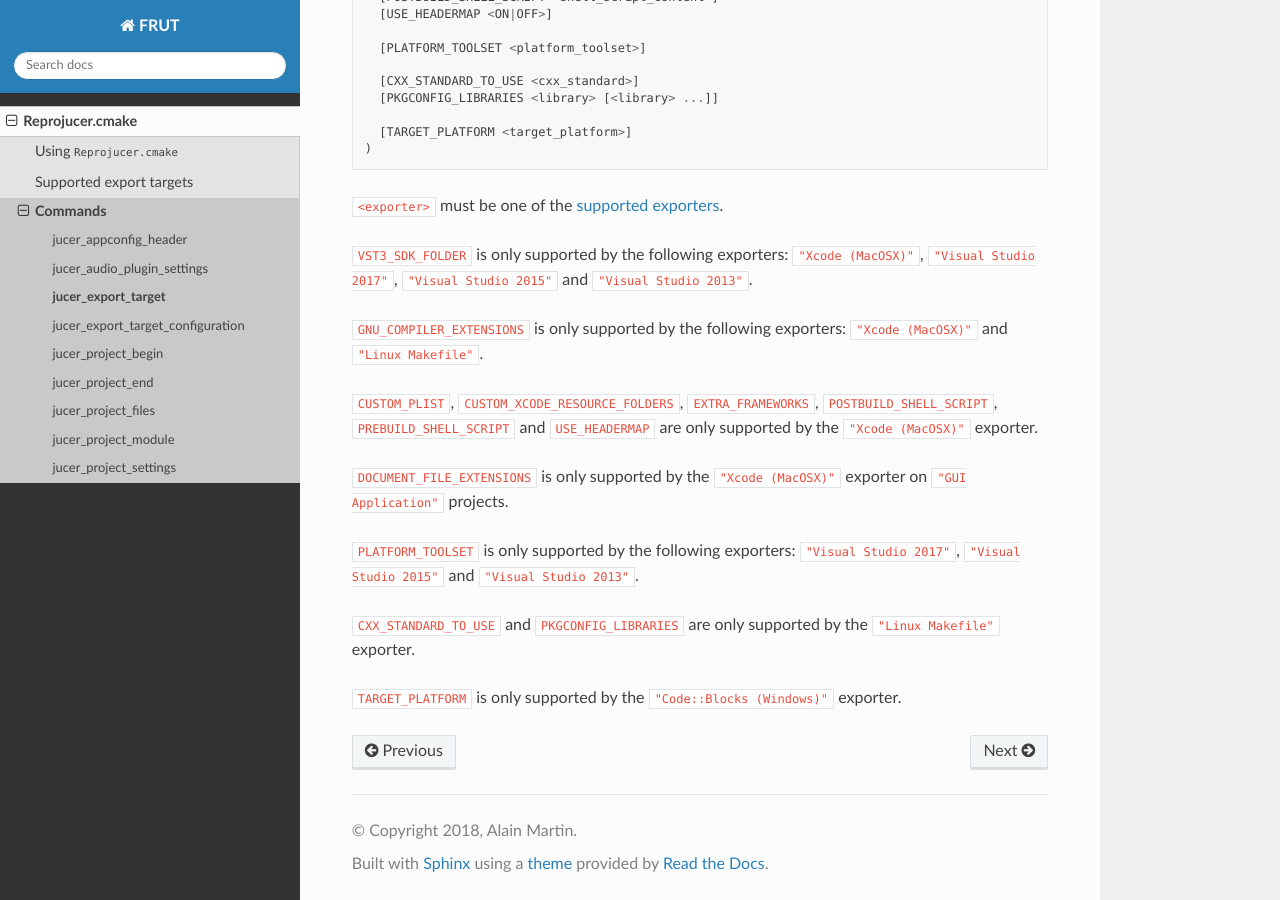
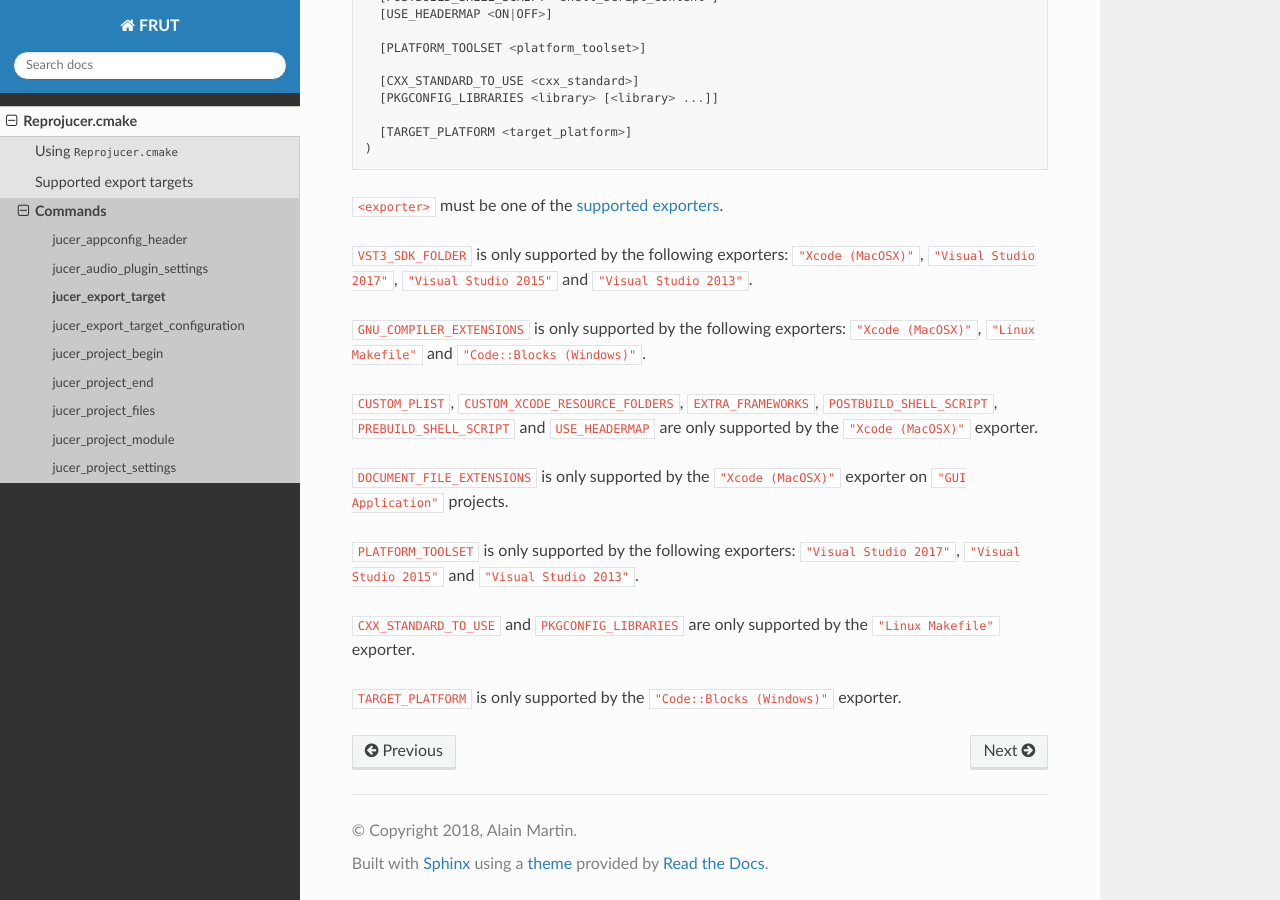
Before and after one commit to McMartin/FRUT, a Sphinx documentation site: the page built from docs/Reprojucer.cmake/command/jucer_export_target.rst, in a window 1280 px wide and 900 px high, scrolled down 618 px. Built offline with Sphinx 7.4.7 and the Read the Docs theme 2.0.0, drawn with Linux system fonts in a browser that asks for light colours.

Commit message:
Update documentation
This should have been done in 22984e79d50fc52e15b8d44234f830081479c4bf.

```diff
--- a/docs/Reprojucer.cmake/command/jucer_export_target.rst
+++ b/docs/Reprojucer.cmake/command/jucer_export_target.rst
@@ -45,7 +45,7 @@ Define the settings specific to an export target.
 ``"Visual Studio 2017"``, ``"Visual Studio 2015"`` and ``"Visual Studio 2013"``.
 
 ``GNU_COMPILER_EXTENSIONS`` is only supported by the following exporters:
-``"Xcode (MacOSX)"`` and ``"Linux Makefile"``.
+``"Xcode (MacOSX)"``, ``"Linux Makefile"`` and ``"Code::Blocks (Windows)"``.
 
 ``CUSTOM_PLIST``, ``CUSTOM_XCODE_RESOURCE_FOLDERS``,  ``EXTRA_FRAMEWORKS``,
 ``POSTBUILD_SHELL_SCRIPT``, ``PREBUILD_SHELL_SCRIPT`` and ``USE_HEADERMAP`` are only
```
